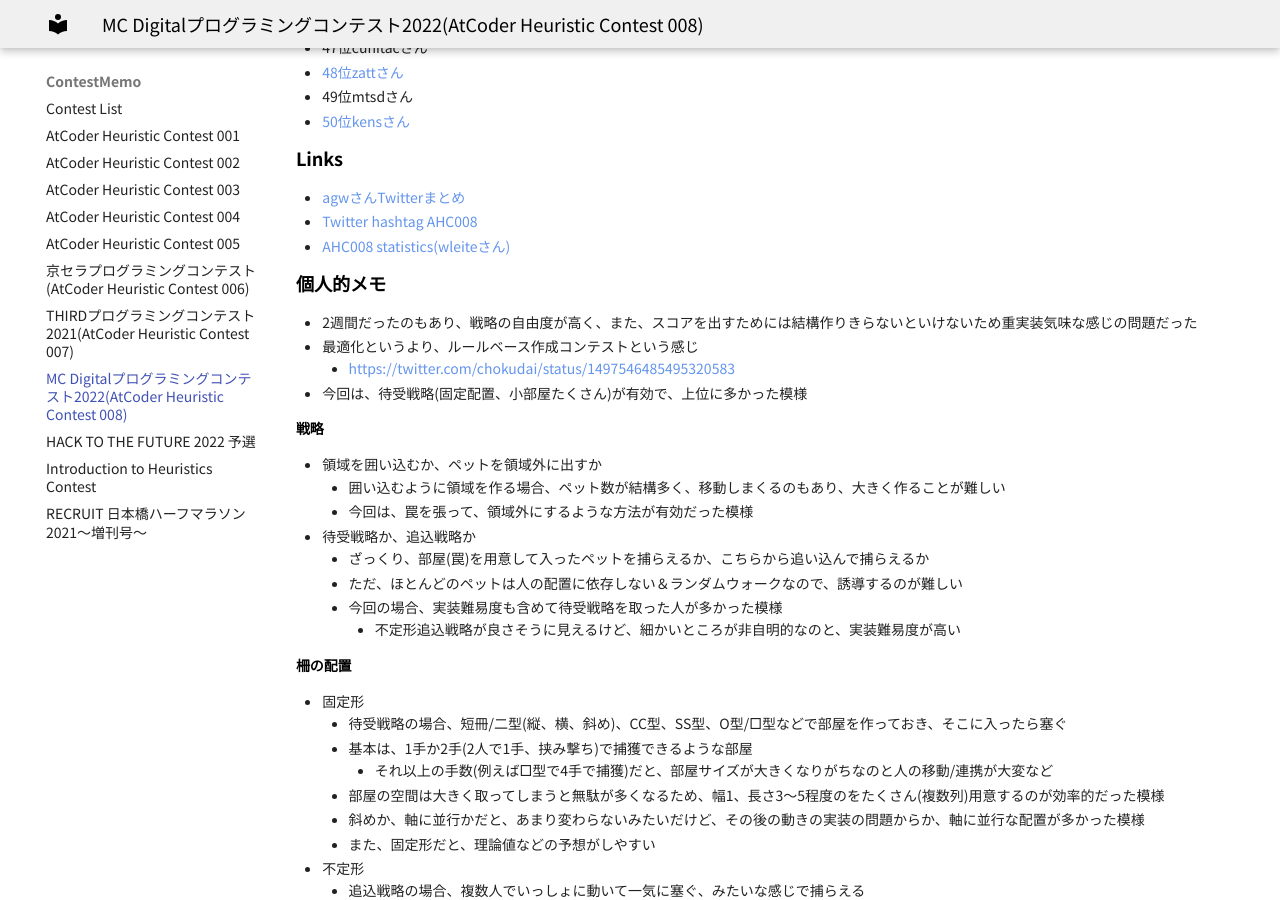
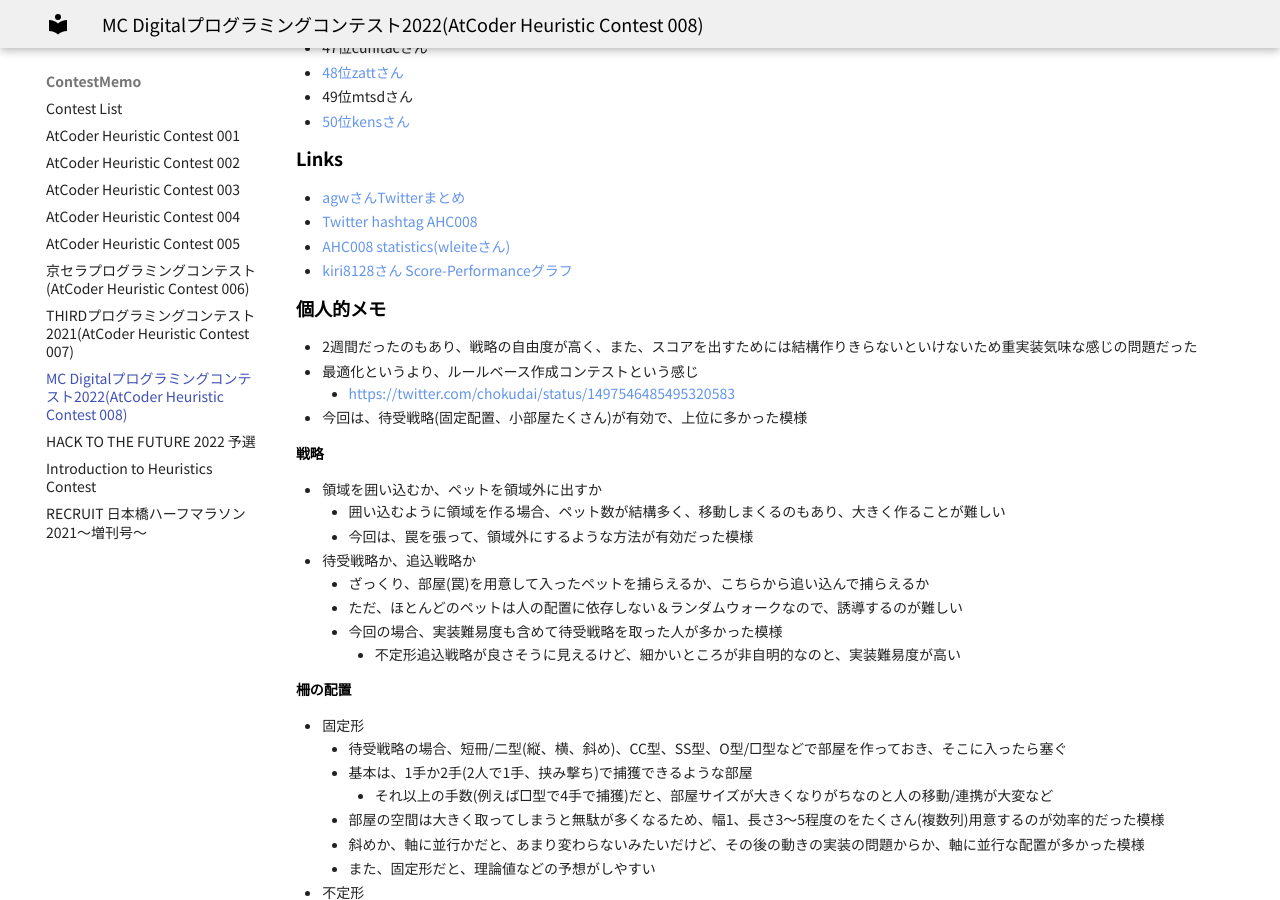
Before and after one commit to jetbead/AtCoderHeuristicContestMemo, an MkDocs documentation site: the page built from docs/ContestMemo/ahc008.md, in a window 1280 px wide and 900 px high, scrolled down 2480 px. Built offline with MkDocs 1.6.1 and Material for MkDocs 9.7.7, drawn with Linux system fonts in a browser that asks for light colours; some web fonts are replaced.

Commit message:
Update ahc008.md

```diff
--- a/docs/ContestMemo/ahc008.md
+++ b/docs/ContestMemo/ahc008.md
@@ -108,6 +108,7 @@
 - [agwさんTwitterまとめ](https://togetter.com/li/1851279)
 - [Twitter hashtag AHC008](https://twitter.com/hashtag/AHC008)
 - [AHC008 statistics(wleiteさん)](https://tc-wleite.github.io/ahc008.html)
+- [kiri8128さん Score-Performanceグラフ](https://twitter.com/kiri8128/status/1497975788985282560)
 
 ## 個人的メモ
 - 2週間だったのもあり、戦略の自由度が高く、また、スコアを出すためには結構作りきらないといけないため重実装気味な感じの問題だった
```
